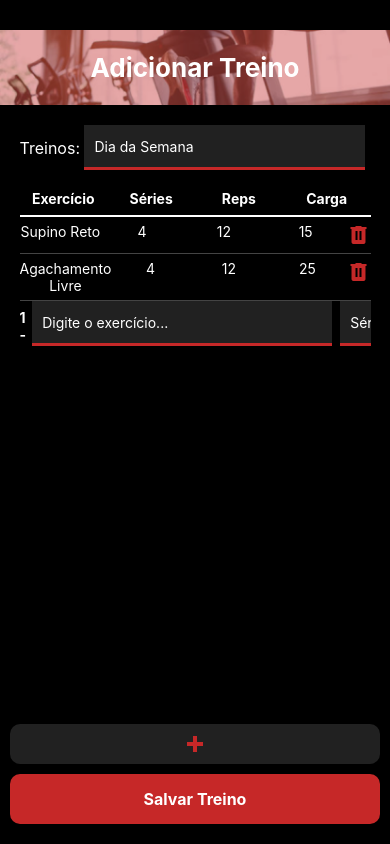
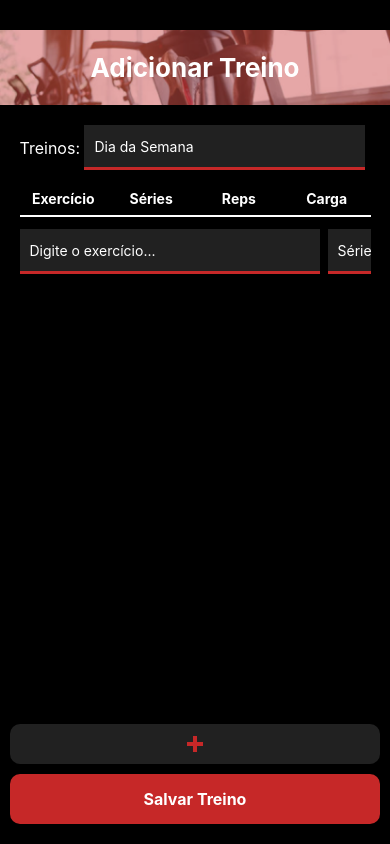
Before and after one commit to RobertoSantos98/Marombado, a React Native app: screen /AdicionarTreino in a window 390 px wide. Built offline with nearby package versions, Linux system fonts and the light colour scheme.

Commit message:
3° commit - Adcionado a lógica de adicionar exercícios ao treino

```diff
--- a/package.json
+++ b/package.json
@@ -9,6 +9,7 @@
     "web": "expo start --web"
   },
   "dependencies": {
+    "@react-native-async-storage/async-storage": "^2.2.0",
     "@react-navigation/native": "^7.1.10",
     "@react-navigation/stack": "^7.3.3",
     "expo": "~53.0.9",
--- a/src/components/InputBox.tsx
+++ b/src/components/InputBox.tsx
@@ -2,10 +2,9 @@ import { View, StyleSheet, Text, TextInput, ScrollView } from 'react-native';
 
 import { Colors } from '../utils/colors';
 
-export default function InputBox({index}: any) {
+export default function InputBox() {
  return (
-   <View style={{width: '100%', flexDirection: 'row', alignItems: 'center'}}>
-    <Text style={styles.text} >{index} - </Text>
+   <View style={{width: '100%', flexDirection: 'row', alignItems: 'center', marginTop: 12}}>
     <ScrollView horizontal>
         <View style={{flexDirection: 'row'}}>
             <TextInput style={[styles.input, {width: 300}]} placeholder="Digite o exercício..." placeholderTextColor={Colors.Branco}/>
--- a/src/pages/AdicionarTreino/index.tsx
+++ b/src/pages/AdicionarTreino/index.tsx
@@ -4,22 +4,57 @@ import { MaterialCommunityIcons } from '@expo/vector-icons';
 
 import { Colors } from '../../utils/colors';
 import InputBox from '../../components/InputBox';
+import { Treino, Exercicio } from '../../types/treinoModel';
+import { ExercicioService } from '../../service/ExercicioService';
 
 export default function AdicionarTreino() {
 
-    const [contadorTreino, setContadorTreino] = useState(1);
-    const [treino, setTreino] = useState([
-        { id: 1, name: 'Supino Reto', series: 4, reps: 12, carga: 15 },
-        { id: 2, name: 'Agachamento Livre', series: 4, reps: 12, carga: 25 },
-    ]);
+    const [treino, setTreino] = useState<Exercicio[]>([]);
 
-    const handleAddTreino = () => {
-        setContadorTreino(prev => prev + 1);
+    const [ nomeTreino, setNomeTreino ] = useState('');
+    const [ dataTreino, setDataTreino ] = useState(new Date().toISOString().split('T')[0]); // Formato YYYY-MM-DD
+    const [ nomeExercicio, setNomeExercicio ] = useState('');
+    const [ series, setSeries ] = useState('');
+    const [ reps, setReps ] = useState('');
+    const [ carga, setCarga ] = useState('');
+
+    const handleAddExercicio = () => {
+        if (nomeExercicio && series && reps && carga) {
+            const newExercicio: Exercicio = {
+                nome: nomeExercicio,
+                series: parseInt(series),
+                reps: parseInt(reps),
+                carga: parseFloat(carga),
+            };
+            setTreino(prev => [...prev, newExercicio]);
+
+            setNomeExercicio('');
+            setSeries('');
+            setReps('');
+            setCarga('');
+        }
     };
 
-    const handleRemoveTreino = (id: any) => {
-    setTreino(prev => prev.filter(item => item.id !== id));
+    const handleRemoveTreino = (nome: string) => {
+    setTreino(prev => prev.filter(item => item.nome !== nome));
 };
+
+    const handleSalvarTreino = async () => {
+        const treinoData: Treino = {
+            id: Math.random().toString(36).substring(2, 15),
+            nome: nomeTreino,
+            data: dataTreino,
+            exercicios: treino
+        }
+
+        try {
+            await ExercicioService.salvarTreino(treinoData);
+            console.log('Treino salvo com sucesso:', treinoData);
+        } catch (error) {
+            console.error('Erro ao salvar treino:', error);
+
+        }
+    }
 
 
     return (
@@ -34,6 +69,8 @@ export default function AdicionarTreino() {
                 <View style={{ flexDirection: 'row', marginBottom: 12, alignItems: 'center' }}>
                     <Text style={styles.Text}>Treinos: </Text>
                     <TextInput
+                        value={nomeTreino}
+                        onChangeText={setNomeTreino}
                         style={styles.input}
                         placeholder='Dia da Semana'
                         placeholderTextColor={Colors.Branco}
@@ -49,19 +86,28 @@ export default function AdicionarTreino() {
 
                 <ScrollView>
                     {treino.map((item) => (
-                        <View key={item.id} style={styles.tableRow}>
-                            <Text style={styles.cell}>{item.name}</Text>
+                        <View key={item.nome} style={styles.tableRow}>
+                            <Text style={styles.cell}>{item.nome}</Text>
                             <Text style={styles.cell}>{item.series}</Text>
                             <Text style={styles.cell}>{item.reps}</Text>
                             <Text style={styles.cell}>{item.carga}</Text>
-                            <TouchableOpacity onPress={() => handleRemoveTreino(item.id)}>
+                            <TouchableOpacity onPress={() => handleRemoveTreino(item.nome)}>
                                 <MaterialCommunityIcons name="trash-can" size={24} color={Colors.Vermelho} />
                             </TouchableOpacity>
                         </View>
                     ))}
                 </ScrollView>
 
-                <InputBox index={contadorTreino} />
+                <View style={{width: '100%', flexDirection: 'row', alignItems: 'center', marginTop: 12}}>
+                    <ScrollView horizontal>
+                        <View style={{flexDirection: 'row'}}>
+                            <TextInput value={nomeExercicio} onChangeText={setNomeExercicio} style={[styles.inputBox, {width: 300}]} placeholder="Digite o exercício..." placeholderTextColor={Colors.Branco}/>
+                            <TextInput value={series} onChangeText={setSeries} style={[styles.inputBox, {width: 60}]} placeholder="Séries" placeholderTextColor={Colors.Branco} keyboardType='numeric'/>
+                            <TextInput value={reps} onChangeText={setReps} style={[styles.inputBox, {width: 60}]} placeholder="Repetições" placeholderTextColor={Colors.Branco} keyboardType='numeric'/>
+                            <TextInput value={carga} onChangeText={setCarga} style={[styles.inputBox, {width: 60}]} placeholder="Carga Atual" placeholderTextColor={Colors.Branco} keyboardType='numeric'/>
+                        </View>
+                    </ScrollView>
+                   </View>
             </View>
 
             <View style={{ position: 'absolute', bottom: 0, width: '100%' }}>
@@ -75,11 +121,11 @@ export default function AdicionarTreino() {
                         alignItems: 'center',
                         justifyContent: 'center'
                     }}
-                    onPress={handleAddTreino}
+                    onPress={handleAddExercicio}
                 >
                     <MaterialCommunityIcons name='plus-thick' size={24} color={Colors.Vermelho} />
                 </TouchableOpacity>
-                <TouchableOpacity style={styles.buttonSalvar}>
+                <TouchableOpacity style={styles.buttonSalvar} onPress={handleSalvarTreino}>
                     <Text style={[styles.Text, { fontWeight: 'bold' }]}>Salvar Treino</Text>
                 </TouchableOpacity>
             </View>
@@ -149,4 +195,16 @@ const styles = StyleSheet.create({
     headerText: {
         fontWeight: 'bold',
     },
+    inputBox: {
+    height: 45,
+    fontSize: 14,
+    color: Colors.Branco,
+    borderColor: Colors.Vermelho,
+    borderBottomWidth: 3,
+    marginBottom: 12,
+    paddingHorizontal: 10,
+    backgroundColor: Colors.TextCinza,
+    marginRight: 8
+  },
+
 });
--- /dev/null
+++ b/src/service/ExercicioService.ts
@@ -0,0 +1,78 @@
+import AsyncStorage from '@react-native-async-storage/async-storage';
+import { Treino } from '../types/treinoModel';
+
+const TREINO_KEY = 'treino';
+
+export class ExercicioService {
+
+    static async salvarTreino(treino: Treino): Promise<void> {
+        try {
+            const treinoSalvo = await AsyncStorage.getItem(TREINO_KEY);
+            const treinos = treinoSalvo ? JSON.parse(treinoSalvo) : [];
+            treinos.push(treino);
+            await AsyncStorage.setItem(TREINO_KEY, JSON.stringify(treinos));
+            console.log('Treino salvo com sucesso!');
+            console.log(treino);
+        } catch (error) {
+            console.error('Erro ao salvar treino:', error);
+
+        }
+    }
+
+    static async listarTreinos(): Promise<Treino[]> {
+        try {
+            const treinoSalvo = await AsyncStorage.getItem(TREINO_KEY);
+            const treinos = treinoSalvo ? JSON.parse(treinoSalvo) : [];
+            return treinos;
+
+        } catch (error) {
+            console.error('Erro ao listar treinos:', error);
+            return [];
+        }
+    }
+
+    static async listarExercicios(idTreino: string): Promise<Treino['exercicios']> {
+
+        try {
+            const treinoSalvo = await AsyncStorage.getItem(TREINO_KEY);
+            if (!treinoSalvo) {
+                console.warn('Nenhum treino encontrado.');
+                return [];
+            }
+
+            const treinos: Treino[] = JSON.parse(treinoSalvo);
+            const treinoEncontrado = treinos.find(t => t.id === idTreino);
+            if (!treinoEncontrado) {
+                console.warn('Nenhum exercício encontrado para o treino especificado.');
+                return [];
+            }
+            return treinoEncontrado.exercicios;
+
+        } catch (error) {
+            console.error('Erro ao listar exercícios:', error);
+            return [];
+
+        }
+    }
+
+    static async removerTreino(idTreino: string): Promise<void> {
+        try {
+            const response = await AsyncStorage.getItem(TREINO_KEY)
+            if (!response) {
+                console.warn('Nenhum treino encontrado.');
+                return;
+            }
+            const treinoList: Treino[] = JSON.parse(response);
+            const updatedTreinoList = treinoList.filter(t => t.id !== idTreino);
+            await AsyncStorage.setItem(TREINO_KEY, JSON.stringify(updatedTreinoList));
+            console.log('Treino removido com sucesso!');
+
+        } catch (error) {
+            console.error('Erro ao remover treino:', error);
+
+        }
+    }
+
+
+
+}
--- /dev/null
+++ b/src/types/treinoModel.ts
@@ -0,0 +1,13 @@
+export type Exercicio = {
+    nome: string;
+    series: number;
+    reps: number;
+    carga: number;
+}
+
+export type Treino = {
+    id: string;
+    nome: string;
+    data: string;
+    exercicios: Exercicio[];
+}
```
Also changed, not shown: 1 other file (tests, documents, lock files or other folders).
